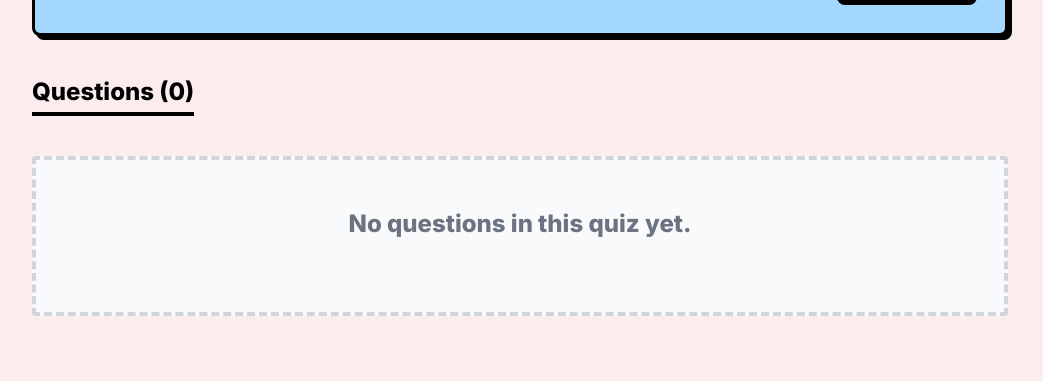
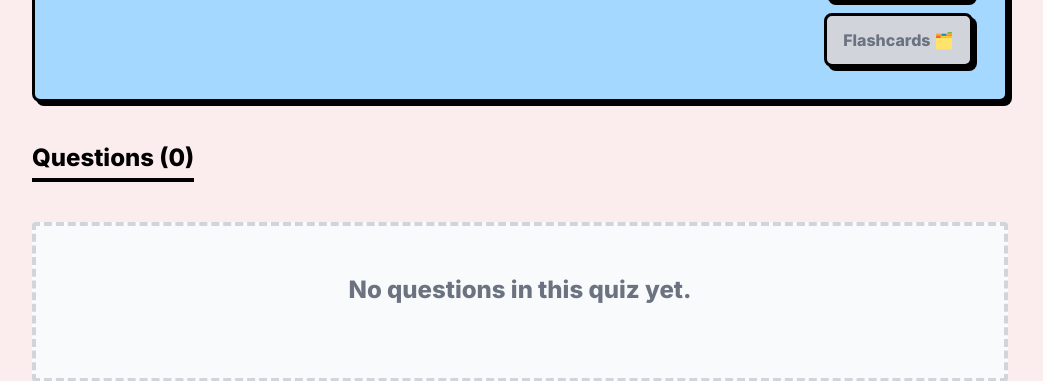
Before and after one commit to EnovWayoi/CSIS3126_Wayoi, a Flask app: template src/templates/view_quiz.html in a window 1280 px wide. Shown: the part 246-627 px from the top of the page, without its empty margins (120-1163 px from the left). Run offline with Flask 3, Linux system fonts and the light colour scheme; the template is opened without the code that fills it, so the values that code supplies are empty; some libraries are stand-ins or nearby versions.

```diff
--- a/src/templates/view_quiz.html
+++ b/src/templates/view_quiz.html
@@ -41,9 +41,13 @@
                 {% if questions|length > 0 %}
                 <a href="{{ url_for('solo_quiz', quiz_id=quiz.quiz_id) }}"
                     class="neo-btn bg-neo-green text-center py-3 px-4 hover:bg-green-300">Play Solo 🎮</a>
+                <a href="{{ url_for('flashcards_quiz', quiz_id=quiz.quiz_id) }}"
+                    class="neo-btn bg-neo-purple text-center py-3 px-4 hover:bg-purple-300">Flashcards 🗂️</a>
                 {% else %}
                 <span class="neo-btn bg-gray-300 text-gray-500 text-center py-3 px-4 cursor-not-allowed"
                     title="Add questions first">Play Solo 🎮</span>
+                <span class="neo-btn bg-gray-300 text-gray-500 text-center py-3 px-4 cursor-not-allowed"
+                    title="Add questions first">Flashcards 🗂️</span>
                 {% endif %}
                 {% if quiz.is_public %}
                 <button
```
